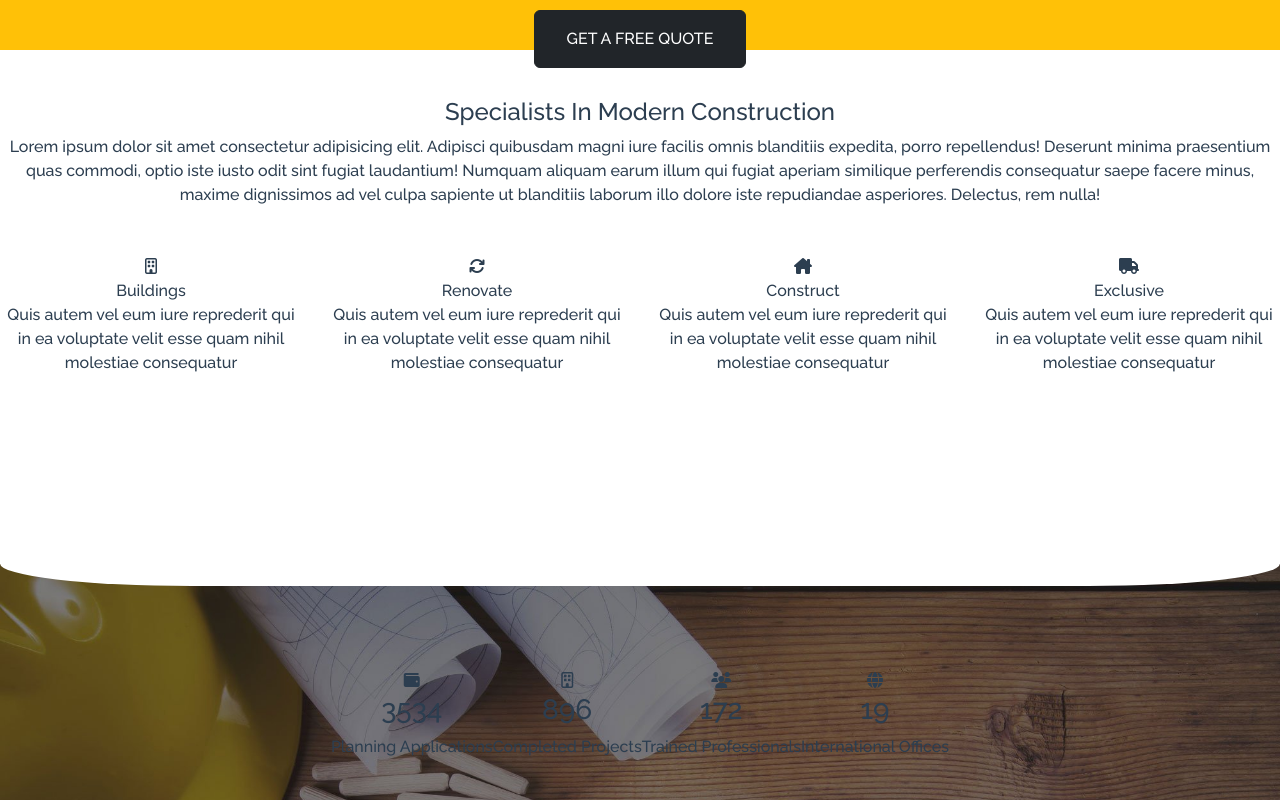
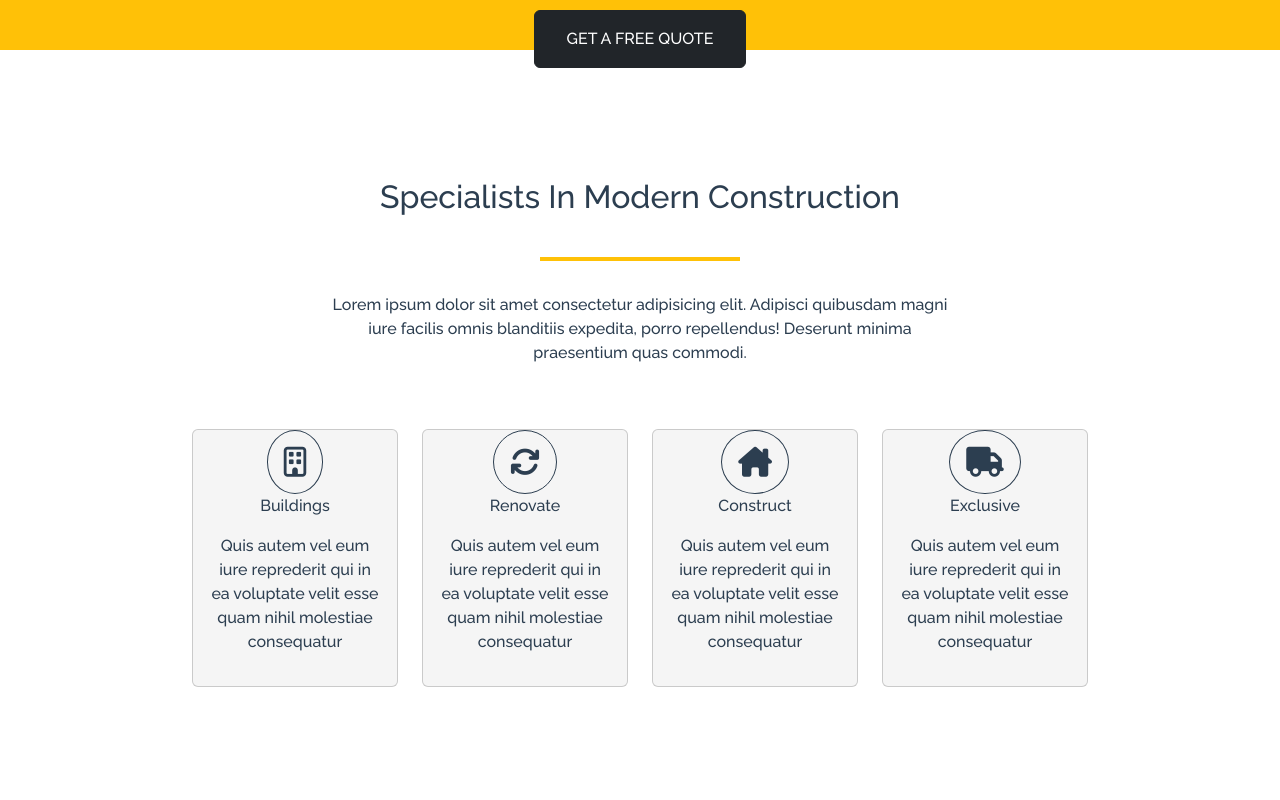
Before and after one commit to EnricoPiombini/proj-html-vuejs, a Vue app: page / in a window 1280 px wide. Shown: the part 820-1620 px from the top of the page. Built offline with nearby package versions, Linux system fonts and the light colour scheme.

Commit message:
classi cambiate dinamicamente

```diff
--- a/src/components/TheHeader.vue
+++ b/src/components/TheHeader.vue
@@ -65,8 +65,15 @@ export default {
 </script>
 
 <style lang="scss" scoped>
+@import "../assets/variables.scss";
 ul li a {
     margin: 1rem;
-    font-size: 20px;
+    font-size: 16px;
+    color: $silver;
+
+
+    &:hover {
+        color: $primary;
+    }
 }
 </style>
--- a/src/components/TheMain.vue
+++ b/src/components/TheMain.vue
@@ -96,4 +96,5 @@ export default {
 
 
 <style lang="scss" scoped>
+
 </style>
--- a/src/components/TheSpecialists.vue
+++ b/src/components/TheSpecialists.vue
@@ -1,45 +1,50 @@
 <template>
     <div>
         <div class="section pt-5">
-            <div class="section section-text text-center">
-                <div class="section-title">
-                    <h4>Specialists In Modern Construction</h4>
+            <div class="row justify-content-center">
+                <div class="col-6">
+                    <div class="section-title d-flex flex-column">
+
+                        <div class="title">
+                            <h2>Specialists In Modern Construction</h2>
                         </div>
 
                         <div class="div-line"></div>
+                    </div>
+                    <div class="title-description">
+                        <p>Lorem ipsum dolor sit amet consectetur adipisicing elit. Adipisci quibusdam magni iure
+                            facilis
+                            omnis blanditiis expedita, porro repellendus! Deserunt minima praesentium quas commodi.
 
-                <div class="title-description">
-                    <p>Lorem ipsum dolor sit amet consectetur adipisicing elit. Adipisci quibusdam magni iure facilis
-                        omnis blanditiis expedita, porro repellendus! Deserunt minima praesentium quas commodi, optio
-                        iste iusto odit sint fugiat laudantium!
-                        Numquam aliquam earum illum qui fugiat aperiam similique perferendis consequatur saepe facere
-                        minus, maxime dignissimos ad vel culpa sapiente ut blanditiis laborum illo dolore iste
-                        repudiandae asperiores. Delectus, rem nulla!</p>
+                        </p>
+                    </div>
                 </div>
             </div>
 
 
+            <div class="custom_padding">
+                <div class="row justify-content-center mt-5">
 
+                    <div class="col-3" v-for="card in cardList" :key="card.icon">
 
-                <div class="row row-cols-4 mt-5">
-                    <div class="col" v-for="card in cardList" :key="card.icon">
-                        <!-- <div class="content"> -->
+                        <div class="card">
                             <i :class="card.icon"></i>
                             <div class="title-card"> {{ card.title }} </div>
-                        <p class="card-info"> {{ card.info }} </p>
+                            <p class="card-info p-3"> {{ card.info }} </p>
                         </div>
                     </div>
-
+                </div>
+            </div>
 
             <div class="br"></div>
 
 
             <div class="bg-curved">
                 <div class="data d-flex justify-content-center">
-                    <div v-for="data in dataList" :key="data.app">
+                    <div class="m-5" v-for="data in dataList" :key="data.app">
                         <i :class="data.icon"></i>
                         <h3 class="number"> {{ data.number }} </h3>
-                        <p class="data-info"> {{ data.info }} </p>
+                        <p class="data-info text-white text-uppercase"> {{ data.info }} </p>
                     </div>
                 </div>
             </div>
@@ -125,30 +130,77 @@ export default {
 
 
 <style lang="scss" scoped>
+@import "../assets/variables.scss";
+
+.title {
+    h2 {
+        padding-top: 5rem;
+    }
+}
+
+.div-line {
+    border: 2px solid;
+    color: $primary;
+    margin: auto;
+    width: 200px;
+    margin-bottom: 2rem;
+    margin-top: 2rem;
+}
+
+.custom_padding {
+    padding-left: 12rem;
+    padding-right: 12rem;
+
+    .card {
+        background-color: #F5F5F5;
+    }
+
+    i {
+        font-size: 30px;
+        border: 1px solid;
+        border-radius: 50%;
+        padding: 1rem;
+        margin: auto;
+    }
+}
+
+
+
+
 .bg-curved {
 
     background-image: url("/public/img/home-244125289.jpg");
     background-size: cover;
-    min-height: 450px;
+    min-height: 700px;
 
-    .data{
-        padding-top: 8rem;
+    .data {
+        padding-top: 10rem;
+        margin: 2rem;
+    }
+
+    i{
+        color:$primary;
+        font-size:70px ;
+    }
+    h3 {
+        color: $primary
     }
 
 }
 
-.br{
+.br {
    width: 100%;
     height: 150px;
-    /* border: 1px solid; */
     border-radius: 15%;
     position: relative;
-    top: 45px;
+    top: 100px;
     background: white;
     z-index: 2;
+    transform: translateX(-50%);
+    left: 50%;
 }
 
-.br-after{
+.br-after {
     top: -50px;
 
 }
```
Lines whose indentation alone changed are shown as unchanged.
